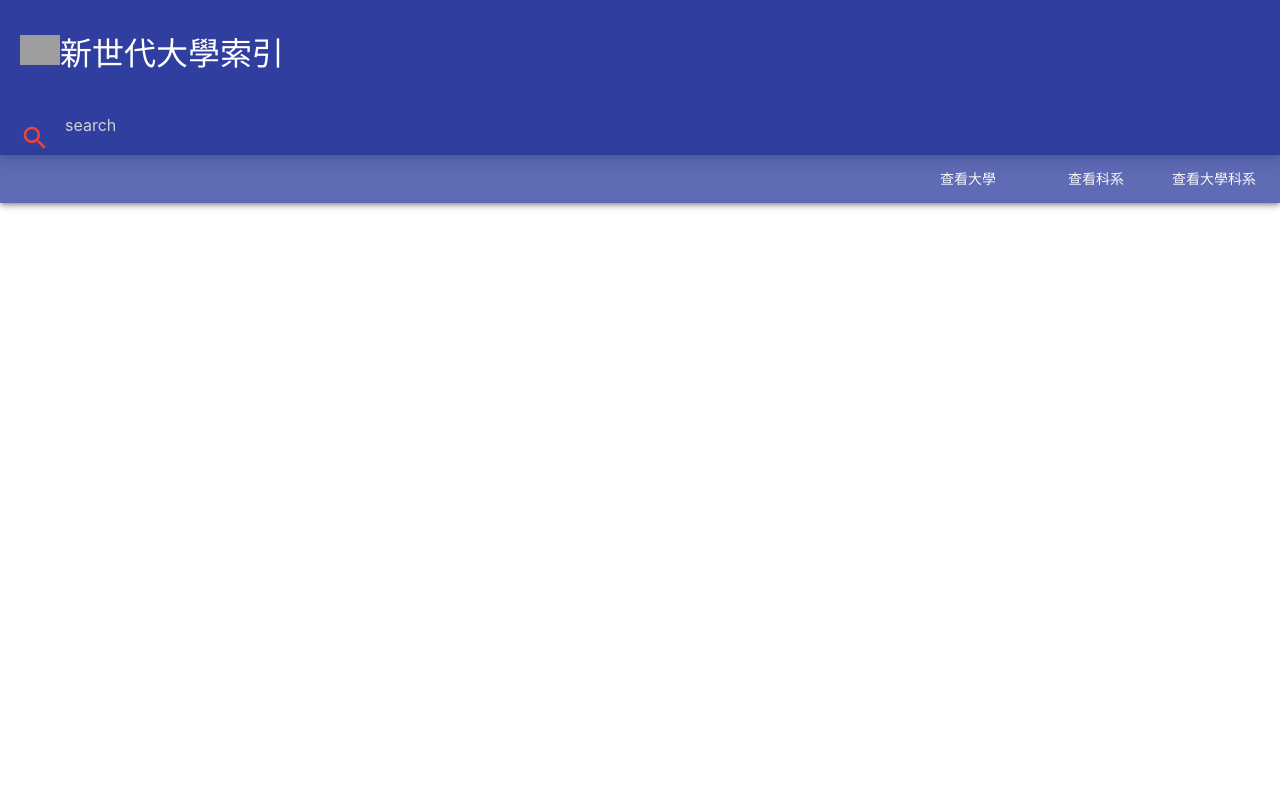
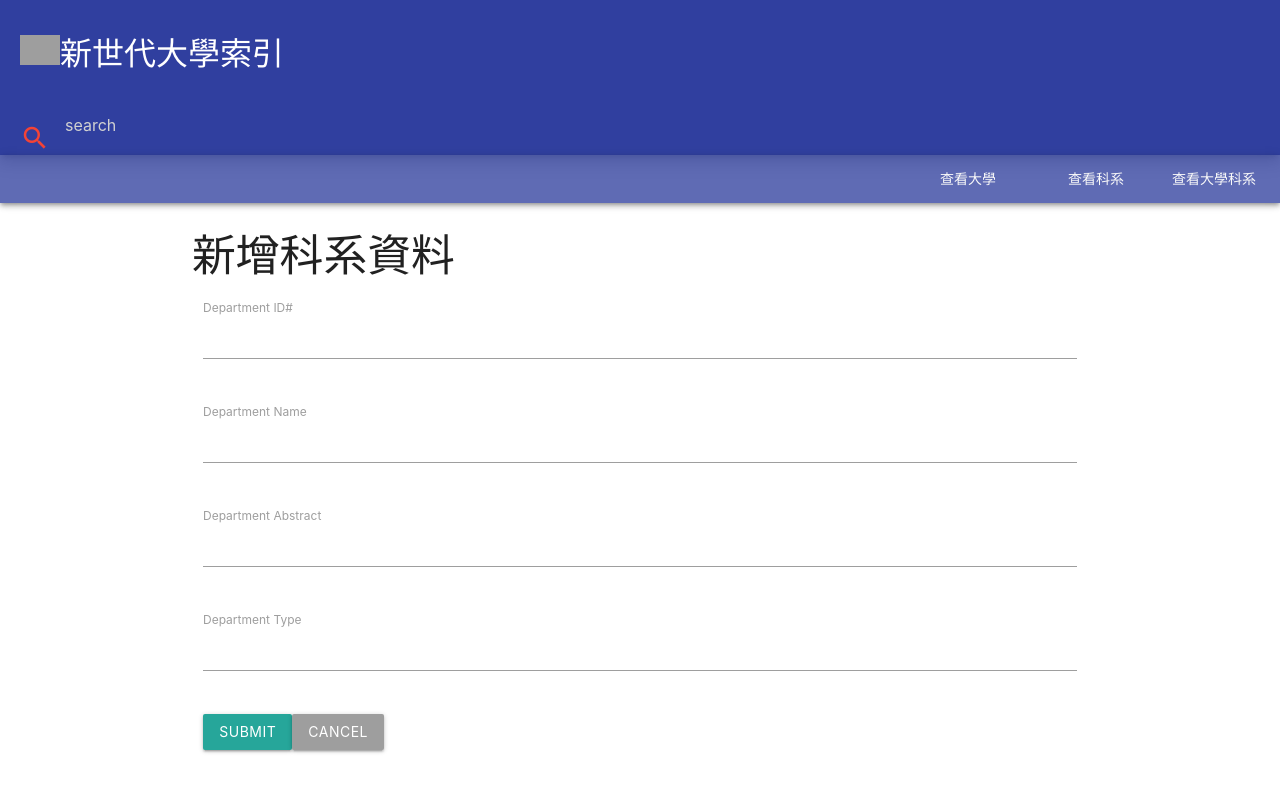
Before and after one commit to bill3129066/IMDB-2018, a Vue app: page /#/department/new in a window 1280 px wide. Shown: the top 792 px of the page. Built offline with nearby package versions, Linux system fonts and the light colour scheme; no server answers; the database is empty; grey boxes are pictures that could not be loaded.

Commit message:
department_new

```diff
--- /dev/null
+++ b/src/components/Department_new.vue
@@ -0,0 +1,63 @@
+<template>
+  <div id="department_new">
+    <h3>新增科系資料</h3>
+    <div class="row">
+      <form v-on:submit.prevent="addDepartment" class="col s12">
+        <div class="row">
+          <div class="input-field col s12">
+            <input type="text" v-model="D_ID" required>
+            <label class="active">Department ID#</label>
+          </div>
+        </div>
+        <div class="row">
+          <div class="input-field col s12">
+            <input type="text" v-model="D_Name" required>
+            <label class="active">Department Name</label>
+          </div>
+        </div>
+        <div class="row">
+          <div class="input-field col s12">
+            <input type="text" v-model="D_Abstract" required>
+            <label class="active">Department Abstract</label>
+          </div>
+        </div>
+        <div class="row">
+          <div class="input-field col s12">
+            <input type="text" v-model="Type" required>
+            <label class="active">Department Type</label>
+          </div>
+        </div>
+        <!-- <button type="submit" class="btn">Submit</button> -->
+        <input type="submit" class="btn btn-primary" value="Submit">
+        <router-link to="/department" class="btn grey">Cancel</router-link>
+      </form>
+    </div>
+  </div>
+</template>
+
+<script>
+import db from "@/firebase/init";
+export default {
+  name: "department_new",
+  data() {
+    return {
+      D_ID: null,
+      D_Name: null,
+      D_Abstract: null,
+      Type: null
+    };
+  },
+  methods: {
+    addDepartment() {
+			db.collection("Department").add({
+          D_ID: this.D_ID,
+          D_Name: this.D_Name,
+          D_Abstract: this.D_Abstract,
+          Type: this.Type
+        })
+        .then(docRef => this.$router.push("/department"))
+        .catch(error => console.log(err));
+    }
+  }
+}
+</script>
--- a/src/router/index.js
+++ b/src/router/index.js
@@ -5,6 +5,7 @@ import University from '@/components/University'
 import University_new from '@/components/University_new'
 import University_view from '@/components/University_view'
 import Department from '@/components/Department'
+import Department_new from '@/components/Department_new'
 import Department_view from '@/components/Department_view'
 
 Vue.use(Router)
@@ -37,6 +38,11 @@ export default new Router({
       component: Department
     },
 	{
+      path: '/department/new',
+      name: 'department_new',
+      component: Department_new
+    },
+	{
       path: '/department/:D_ID',
       name: 'department_view',
       component: Department_view
```
Also changed, not shown: src/components/Dept_of_Uni.vue (added, +83 -0 lines), 2 other files (tests, documents, lock files or other folders).
